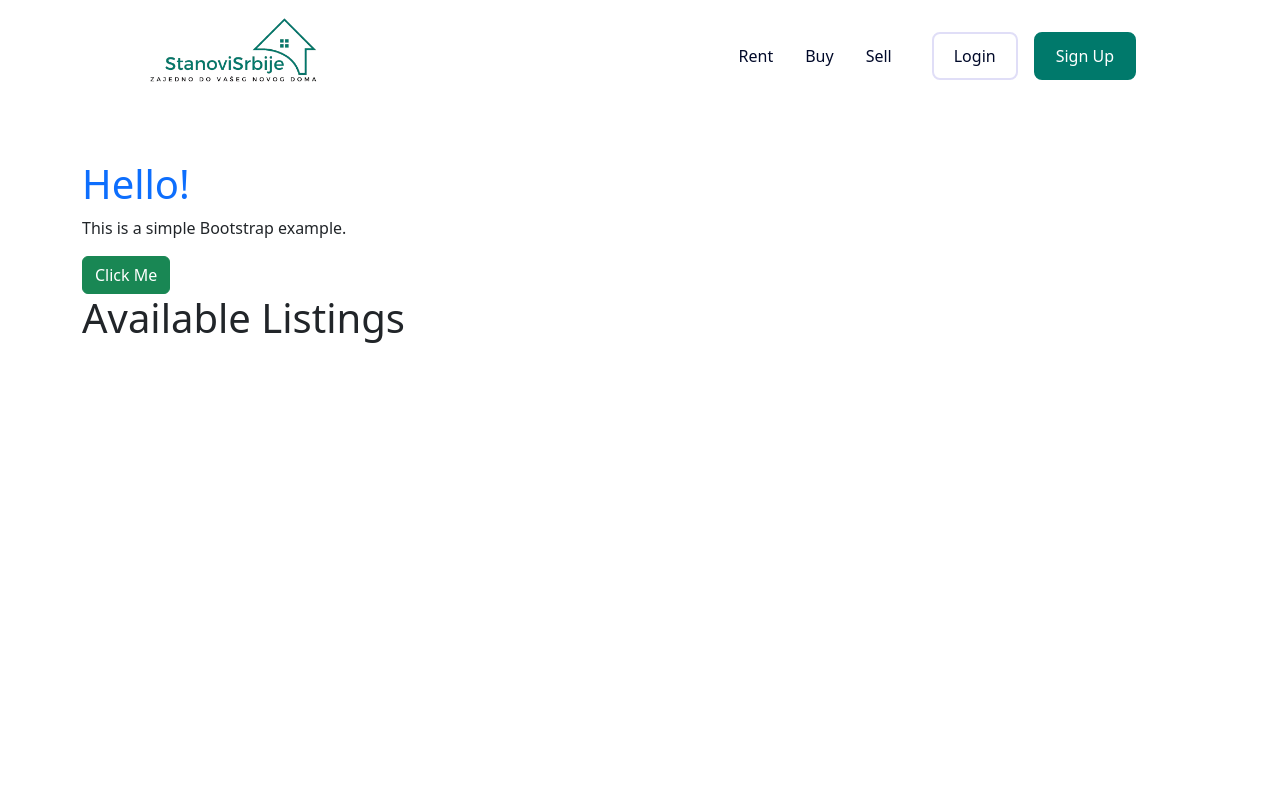
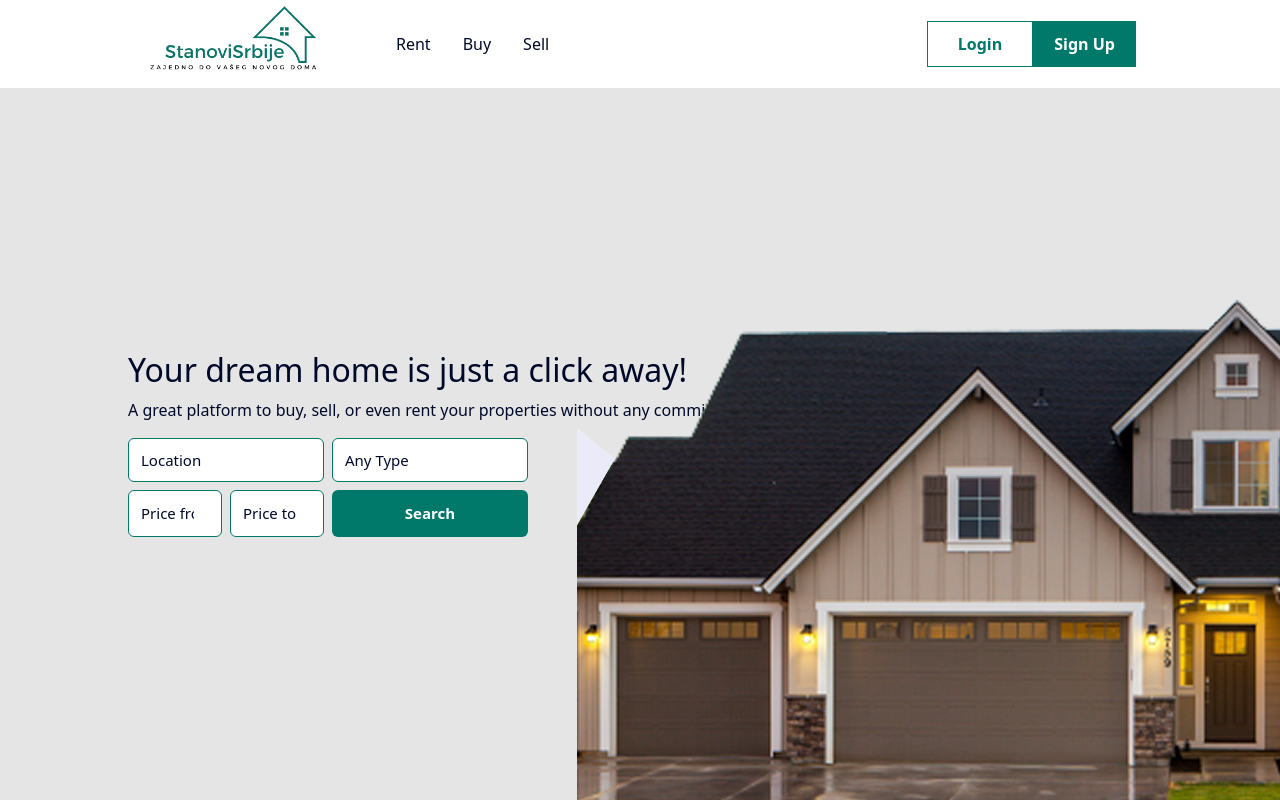
Before and after one commit to rotetomi97123/TMR, a PHP site: page / in a window 1280 px wide. Run offline with PHP 8.4, Linux system fonts and the light colour scheme; data that the repository does not hold is empty.

Commit message:
banner section

```diff
--- a/db_config.php
+++ b/db_config.php
@@ -22,5 +22,5 @@
     try {
         $pdo = new PDO($dsn, $user, $pass, $options);
     } catch (\PDOException $e) {
-        throw new \PDOException($e->getMessage(), (int)$e->getCode());
+    die("Adatbázis kapcsolat hiba: " . $e->getMessage());
     }
--- /dev/null
+++ b/includes/banner_form.php
@@ -0,0 +1,24 @@
+ <div class="banner_wrapper">
+        <div class="banner_content">
+            <div class="banner_content_flex">
+                <h2>Your dream home is just a click away!</h2>
+                <p>A great platform to buy, sell, or even rent your properties without any commisions.</p>
+                <form id="property-search-form" method="GET" action="./api/search.php">
+                    <input type="text" id="location" name="city_area" placeholder="Location" />
+
+                    <select id="property_type" name="property_type">
+                        <option value="" selected>Any Type</option>
+                        <option value="apartment">Apartment</option>
+                        <option value="house">House</option>
+                    </select>
+
+                    <div class="form-row">
+                        <input type="number" name="price_from" placeholder="Price from ($)" min="0" />
+                        <input type="number" name="price_to" placeholder="Price to ($)" min="0" />
+                    </div>
+
+                    <button type="submit">Search</button>
+                    </form>
+            </div>
+        </div>
+</div>
--- a/includes/header.php
+++ b/includes/header.php
@@ -1,33 +1,30 @@
 <nav class="navbar">
-  <div class="nav-logo">
-    <img src="./assets/StanoviSrbijeLogo.png" alt="logo">
-  </div>
-
   <div class="nav-desktop-menu">
+    <div class="nav-logo">
+      <img src="./assets/StanoviSrbijeLogo.png" alt="logo">
+    </div>
     <ul class="nav-links">
       <li><a href="index.php">Rent</a></li>
       <li><a href="index.php">Buy</a></li>
       <li><a href="index.php">Sell</a></li>
     </ul>
-    <div class="nav-auth">
-      <a href="#" class="nav-auth-login">Login</a>
-      <a href="#" class="nav-auth-register">Sign Up</a>
-    </div>
+  </div>
+  <div class="nav-auth">
+    <a href="#" class="nav-auth-login">Login</a>
+    <a href="#" class="nav-auth-register">Sign Up</a>
   </div>
 
-  <!-- Mobile Toggle Button -->
   <div class="nav-toggle" id="menu-toggle">
-    <i class="bi bi-list" id="menu-icon"></i>
+    <i class="bi bi-list" id="menu-icon" style="color: white;"></i>
   </div>
 
-  <!-- Mobile Menu -->
   <div class="nav-mobile-menu" id="mobile-menu">
-    <ul class="nav-links">
+    <ul class="nav-links-mobile">
       <li><a href="index.php">Rent</a></li>
       <li><a href="index.php">Buy</a></li>
       <li><a href="index.php">Sell</a></li>
     </ul>
-    <div class="nav-auth">
+    <div class="nav-auth-mobile">
       <a href="#" class="nav-auth-login">Login</a>
       <a href="#" class="nav-auth-register">Sign Up</a>
     </div>
--- a/index.php
+++ b/index.php
@@ -24,14 +24,12 @@
   </head>
   <body>
     <?php include 'includes/header.php'; ?>
+    <div class="hero_wrapper">
+      <!-- hero -->
+      <?php include 'includes/banner_form.php'; ?>
 
-    <div class="container mt-5">
-      <h1 class="text-primary">Hello!</h1>
-      <p>This is a simple Bootstrap example.</p>
-      <button class="btn btn-success">Click Me</button>
-      <h1>Available Listings</h1>
-      <div id="listings"></div>
     </div>
+    <!-- hero -->
     <script src="js/main.js"></script>
   </body>
 </html>
--- a/js/main.js
+++ b/js/main.js
@@ -20,28 +20,28 @@ window.addEventListener("resize", () => {
     menuIcon.classList.replace("bi-x", "bi-list");
   }
 });
-document.addEventListener("DOMContentLoaded", () => {
-  fetch("api/listing.php")
-    .then((res) => res.json())
-    .then((data) => {
-      const container = document.getElementById("listings");
-      if (data.success) {
-        data.data.forEach((listing) => {
-          const div = document.createElement("div");
-          div.innerHTML = `
-            <h2>${listing.title}</h2>
-            <p>${listing.description}</p>
-            <p><strong>Price:</strong> ${listing.rental_price} €</p>
-            <hr>
-          `;
-          container.appendChild(div);
-        });
-      } else {
-        container.textContent = "Error loading listings.";
-      }
-    })
-    .catch((err) => {
-      console.error("Fetch error:", err);
-      document.getElementById("listings").textContent = "Network error.";
-    });
-});
+// document.addEventListener("DOMContentLoaded", () => {
+//   fetch("api/listing.php")
+//     .then((res) => res.json())
+//     .then((data) => {
+//       const container = document.getElementById("listings");
+//       if (data.success) {
+//         data.data.forEach((listing) => {
+//           const div = document.createElement("div");
+//           div.innerHTML = `
+//             <h2>${listing.title}</h2>
+//             <p>${listing.description}</p>
+//             <p><strong>Price:</strong> ${listing.rental_price} €</p>
+//             <hr>
+//           `;
+//           container.appendChild(div);
+//         });
+//       } else {
+//         container.textContent = "Error loading listings.";
+//       }
+//     })
+//     .catch((err) => {
+//       console.error("Fetch error:", err);
+//       document.getElementById("listings").textContent = "Network error.";
+//     });
+// });
--- a/scss/styles.scss
+++ b/scss/styles.scss
@@ -18,8 +18,9 @@ html {
   align-items: center;
   max-width: $max-width;
   margin: 0 auto;
-  padding: 16px;
   position: relative;
+  padding: 4px 16px;
+  background: white;
 }
 
 .nav-logo img {
@@ -50,28 +51,36 @@ html {
       }
     }
   }
-
+}
 .nav-auth {
   display: flex;
-    gap: 16px;
 
   a {
     text-decoration: none;
   }
 
   &-login {
-      border: 2px solid #e0def7;
-      border-radius: 8px;
-      padding: 10px 20px;
-      color: $textColor;
+    padding: 10px 30px;
+    color: $mainColor;
+    transition: all 0.3s ease;
+    font-weight: 600;
+    border: 1px solid $mainColor;
+    &:hover {
+      border: 1px solid $textColor;
+    }
   }
 
   &-register {
-      border: 2px solid $mainColor;
-      border-radius: 8px;
     padding: 10px 20px;
     background: $mainColor;
     color: white;
+    transition: all 0.3s ease;
+    font-weight: 600;
+    border: 1px solid transparent;
+
+    &:hover {
+      color: black;
+      background: #e0def7;
     }
   }
 }
@@ -101,8 +110,8 @@ html {
     display: flex;
   }
 
-  .nav-links,
-  .nav-auth {
+  .nav-links-mobile,
+  .nav-auth-mobile {
     display: flex;
     flex-direction: column;
     gap: 14px;
@@ -137,11 +146,105 @@ html {
 }
 
 @media (max-width: 768px) {
-  .nav-desktop-menu {
-    display: none;
+  .nav-links,
+  .nav-auth {
+    display: none !important;
   }
-
   .nav-toggle {
     display: block;
   }
 }
+
+// hero
+.banner_wrapper {
+  height: 100%;
+}
+.hero_wrapper {
+  width: 100%;
+  height: 89vh;
+  // background: linear-gradient(135deg, #009688, #00796b, #004d40);
+  background: #e5e5e5;
+  position: relative;
+  overflow: hidden;
+
+  &::before {
+    content: url(../assets/banner.png);
+    position: absolute;
+    right: -500px;
+    bottom: -100px;
+    background-repeat: no-repeat;
+    background-size: cover;
+  }
+  .banner_content {
+    max-width: $max-width;
+    margin: 0 auto;
+    height: 100%;
+    &_flex {
+      height: 100%;
+      display: flex;
+      flex-direction: column;
+      justify-content: center;
+    }
+    h2,
+    p {
+      color: $textColor;
+    }
+  }
+}
+
+#property-search-form {
+  display: grid;
+  grid-template-columns: repeat(auto-fit, minmax(150px, 1fr));
+  gap: 8px;
+  max-width: 400px;
+  color: $textColor;
+  input,
+  select,
+  button {
+    padding: 10px 12px;
+    font-size: 15px;
+    border: 1px solid $mainColor;
+    border-radius: 6px;
+    transition: border-color 0.3s ease;
+    color: $textColor;
+    background-color: white;
+  }
+
+  input::placeholder,
+  select {
+    color: $textColor;
+  }
+
+  input:focus,
+  select:focus {
+    outline: none;
+    border-color: $mainColor;
+  }
+
+  select {
+    appearance: none;
+    cursor: pointer;
+  }
+  .form-row {
+    display: flex;
+    gap: 8px;
+    input {
+      width: 50%;
+    }
+  }
+
+  button {
+    background-color: $mainColor;
+    color: white;
+    font-weight: 700;
+    cursor: pointer;
+    border: none;
+    border-radius: 6px;
+    padding: 12px 0;
+    transition: background-color 0.3s ease;
+
+    &:hover {
+      background-color: $mainColor;
+    }
+  }
+}
```
Also changed, not shown: css/styles.css (+1 -1 lines), api/search.php (added), assets/StanoviSrbijeWhite.png (added), assets/banner.png, 1 other file. Lines whose indentation alone changed are shown as unchanged.
